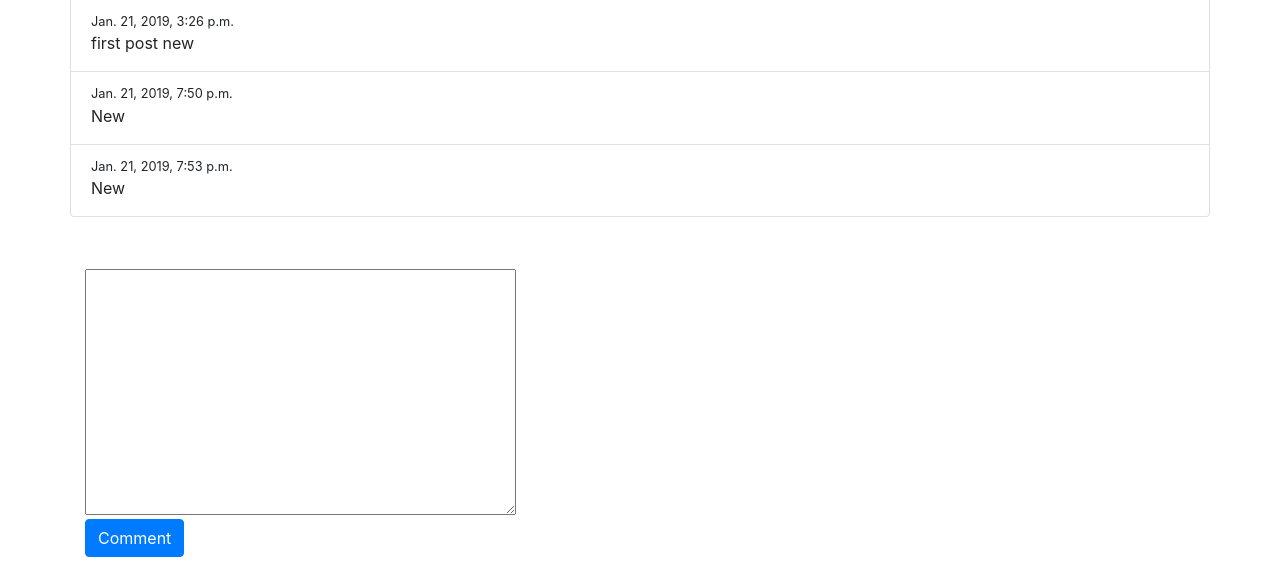
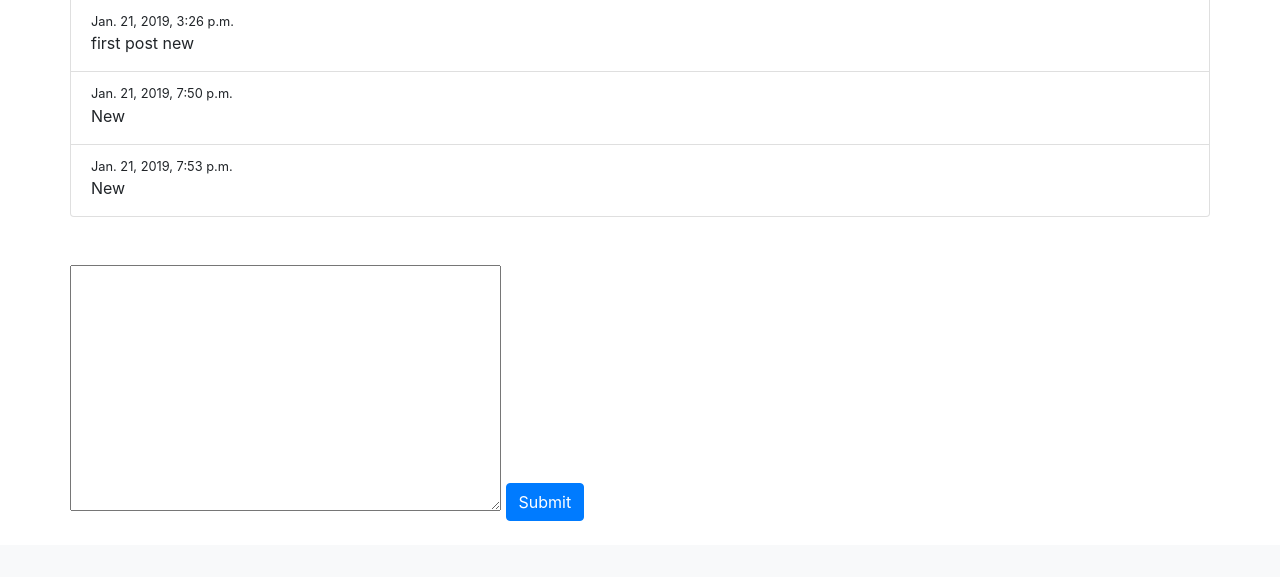
Before and after one commit to AJPasigado/Social-Media-Template, a Django app: page /posts/1/ in a window 1280 px wide. Shown: the part 481-1058 px from the top of the page. After the commit the page ends 1002 px from the top, so only its background shows below. Run offline with Django 3.2, Linux system fonts and the light colour scheme; data comes from the database, SQL or seed files in the repository; both versions use the stored data as it was after the commit; some libraries are stand-ins or nearby versions.

Commit message:
Update Syntax

```diff
--- a/post/templates/details.html
+++ b/post/templates/details.html
@@ -36,14 +36,10 @@
         <div class="row mt-5">
                 <form action="{% url 'post:detail' post.id%}" method="POST">
                         {% csrf_token %}
+                        <p hidden>{{comment.post}}</p>
+                        {{comment.content}}
 
-
-                        <div class="col-auto my-1">
-                                {{ comment.content }}
-                        </div>
-                        <div class="col-auto my-1">
-                                <button type="submit" value="Add" class="btn btn-primary">Comment</button>
-                        </div>
+                        <button type="submit" value="Add" class="btn btn-primary mb-2">Submit</button>
                 </form>
         </div>
 
--- a/post/views.py
+++ b/post/views.py
@@ -7,7 +7,7 @@ from .forms import PostModelForm, CommentModelForm
 
 def index(request):
     context = {}
-    context['posts'] = Post.objects.all()
+    context['posts'] = Post.objects.all().filter(is_active=True)
     return render(request, 'index.html', context)
 
 def details(request, post_id):
```
Also changed, not shown: db.sqlite3.
